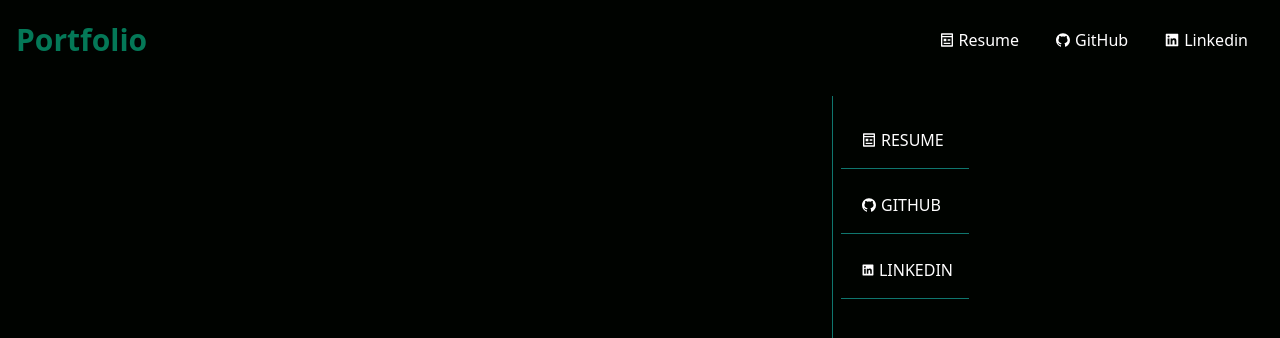
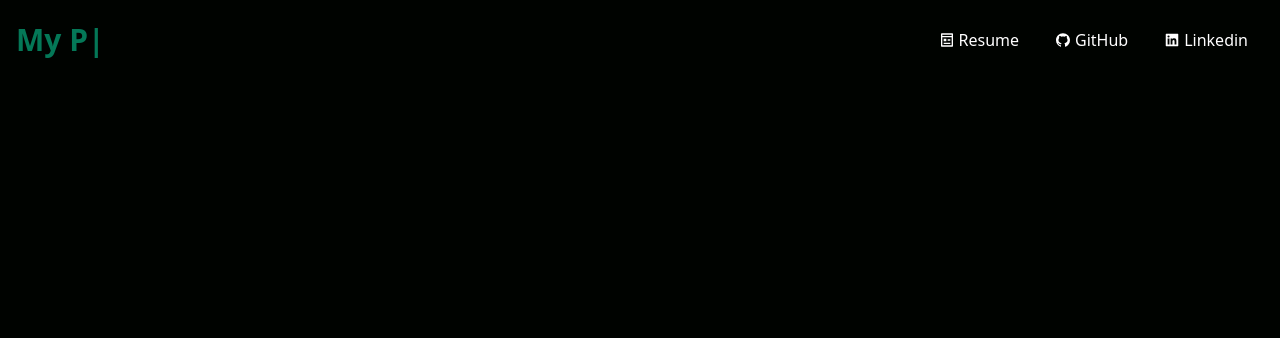
Before and after one commit to CujbaTiberiu/my-portfolio, a React (Create React App) app: page / in a window 1280 px wide. Shown: the top 338 px of the page. Built offline with nearby package versions, Linux system fonts and the light colour scheme.

Commit message:
looking goog

```diff
--- a/package.json
+++ b/package.json
@@ -10,6 +10,7 @@
     "react-dom": "^18.2.0",
     "react-icons": "^4.10.1",
     "react-scripts": "5.0.1",
+    "react-typed": "^1.2.0",
     "web-vitals": "^2.1.4"
   },
   "scripts": {
--- a/src/components/Navbar.jsx
+++ b/src/components/Navbar.jsx
@@ -2,6 +2,7 @@ import React, { useState } from "react";
 import { ImMenu3, ImMenu4 } from "react-icons/im";
 import { AiFillGithub, AiFillLinkedin } from "react-icons/ai";
 import { RiPagesLine } from "react-icons/ri";
+import Typed from "react-typed";
 
 const Navbar = () => {
   const [nav, setNav] = useState(false);
@@ -12,23 +13,33 @@ const Navbar = () => {
 
   return (
     <div className="flex justify-between items-center h-20 text-white px-4">
-      <h1 className="w-full text-3xl font-bold text-emerald-700">Portfolio</h1>
+      <Typed
+        className="w-full text-3xl font-bold text-emerald-700 bg-[#000300]"
+        strings={["Welcome to", "My Portfolio"]}
+        typeSpeed={200}
+        backSpeed={50}
+        loop
+      />
+      {/* <h1 className="w-full text-3xl font-bold text-emerald-700">Portfolio</h1> */}
       <ul className="flex hidden md:flex">
-        <li className="p-4 flex">
+        <li className="p-4 flex hover:mb-2 hover:text-yellow-500 duration-100">
           {" "}
           <RiPagesLine className="mt-1 mx-1" /> Resume
         </li>
-        <a href="https://github.com/CujbaTiberiu">
-          <li className="p-4 flex">
+        <li className="p-4 hover:mb-2 hover:text-emerald-700 duration-100">
+          <a href="https://github.com/CujbaTiberiu" className="flex">
             {" "}
             <AiFillGithub className="mt-1 mx-1" /> GitHub
-          </li>
-        </a>
-        <a href="https://www.linkedin.com/in/tiberiu-stefan-cujba/">
-          <li className="p-4 flex">
+          </a>
+        </li>
+        <li className="p-4 hover:mb-2 hover:text-sky-600 duration-100">
+          <a
+            href="https://www.linkedin.com/in/tiberiu-stefan-cujba/"
+            className="flex"
+          >
             <AiFillLinkedin className="mt-1 mx-1" /> Linkedin
-          </li>
-        </a>
+          </a>
+        </li>
       </ul>
       <div onClick={handleNav} className="md:hidden">
         {!nav ? <ImMenu4 size={30} /> : <ImMenu3 size={30} />}
@@ -36,21 +47,21 @@ const Navbar = () => {
       <div
         className={
           !nav
-            ? "fixed right-0 top-0 w-[35%] h-[60%] border-l border-l-teal-700 mt-24 ease-in-out duration-500"
-            : "fixed right-[-100%]"
+            ? "fixed right-[-100%]"
+            : "fixed right-0 top-0 w-[35%] h-[60%] border-l border-l-teal-700 mt-24 ease-in-out duration-500"
         }
       >
         <ul className="mt-4 uppercase">
-          <li className="p-4 border-b border-b-teal-700 w-32 m-2 flex">
+          <li className="p-4 border-b border-b-teal-700 w-32 m-2 flex hover:w-40 duration-200  hover:text-yellow-500">
             <RiPagesLine className="mt-1 mx-1" /> Resume
           </li>
           <a href="https://github.com/CujbaTiberiu">
-            <li className="p-4 border-b border-b-teal-700 w-32 m-2 flex">
+            <li className="p-4 border-b border-b-teal-700 w-32 m-2 flex hover:w-40 duration-200 hover:text-emerald-700">
               <AiFillGithub className="mt-1 mx-1" /> GitHub
             </li>
           </a>
           <a href="https://www.linkedin.com/in/tiberiu-stefan-cujba/">
-            <li className="p-4 border-b border-b-teal-700 w-32 m-2 flex">
+            <li className="p-4 border-b border-b-teal-700 w-32 m-2 flex hover:w-40 duration-200 hover:text-sky-600">
               <AiFillLinkedin className="mt-1 mx-1" /> Linkedin
             </li>
           </a>
```
Also changed, not shown: 1 other file (tests, documents, lock files or other folders).
